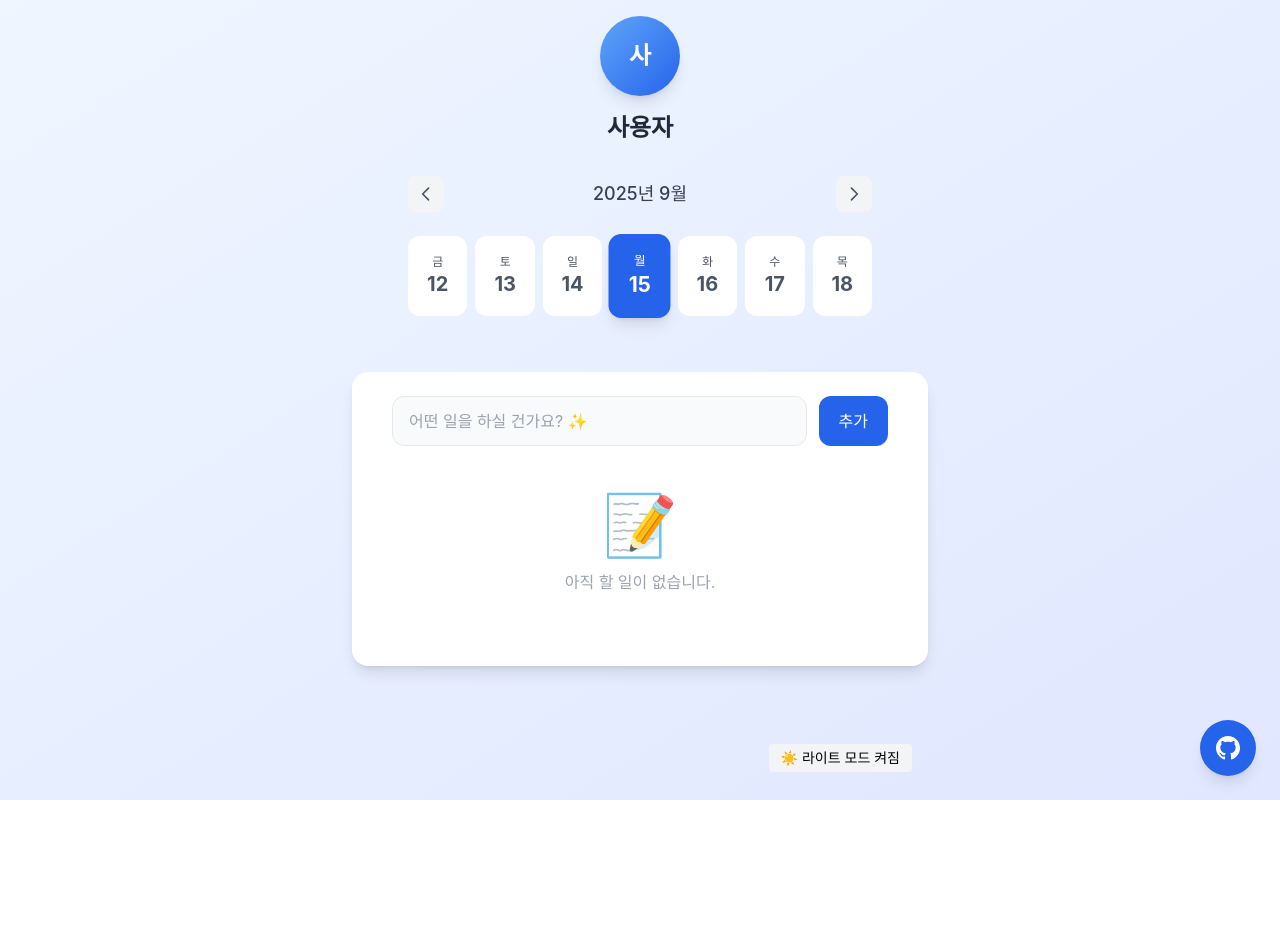
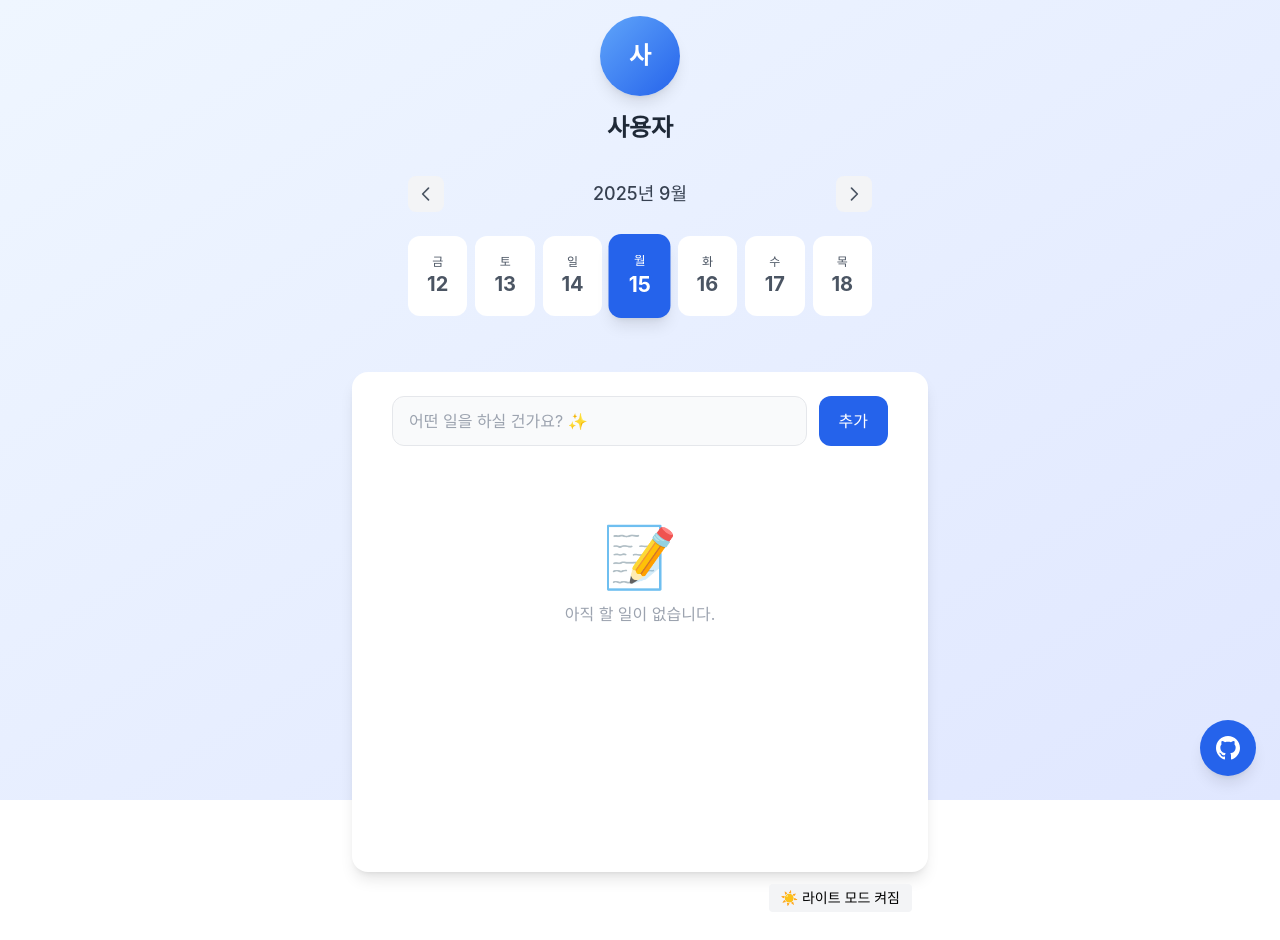
Before and after one commit to doyeonkim1997/react-ts-todolist, a React (Vite) app: page / in a window 1280 px wide. Before the commit the page ends 800 px from the top, so only its background shows below. Built offline with nearby package versions, Linux system fonts and the light colour scheme; a web font is replaced by a local one.

Commit message:
fix: fix todo card height to remain constant regardless of list length

```diff
--- a/src/App.tsx
+++ b/src/App.tsx
@@ -26,16 +26,17 @@ function App() {
   } = useTodoStore();
 
   return (
+    <div className={isDarkMode ? "dark" : ""}>
       <div
         className="
         min-h-screen
         bg-gradient-to-br from-blue-50 to-indigo-100
         dark:from-gray-900 dark:to-gray-800
+        max-h-[70vh] sm:h-[600px] md:h-[500px]
         flex flex-col
       "
       >
         {/* 상단 고정 */}
-
         <div className="w-full max-w-xl mx-auto px-4 sm:px-6 lg:px-8 py-4 flex-shrink-0">
           <ProfileSection
             profileImage={DEFAULT_USER_PROFILE.profileImage}
@@ -47,7 +48,7 @@ function App() {
           />
         </div>
 
-      {/* 중간 (투두 카드) → flex-1 로 확장 */}
+        {/* 전체 투두 박스 */}
         <div className="flex-1 flex justify-center items-start">
           <div
             className="
@@ -55,6 +56,7 @@ function App() {
             bg-white dark:bg-slate-800
             rounded-2xl shadow-lg overflow-hidden
             transition-colors duration-300
+            max-h-[70vh] sm:h-[600px] md:h-[500px]
             flex flex-col
           "
           >
@@ -62,11 +64,17 @@ function App() {
             <div className="p-6 pb-0 flex-shrink-0">
               <ProgressBar
                 completed={
-                getTodosForDate(selectedDate).filter((t) => t.completed).length
+                  getTodosForDate(selectedDate).filter((t) => t.completed)
+                    .length
                 }
                 total={getTodosForDate(selectedDate).length}
               />
               <TodoForm onAdd={(text) => addTodo(selectedDate, text)} />
+
+              {/* ✅ 입력폼 아래 간격 복원 */}
+              <div className="mb-4">
+                <div className="h-4"></div>
+              </div>
             </div>
 
             {/* 투두리스트 영역 → 여기만 스크롤 */}
@@ -87,6 +95,7 @@ function App() {
           <ContactFAB />
         </div>
       </div>
+    </div>
   );
 }
 
```
Lines whose indentation alone changed are shown as unchanged.
